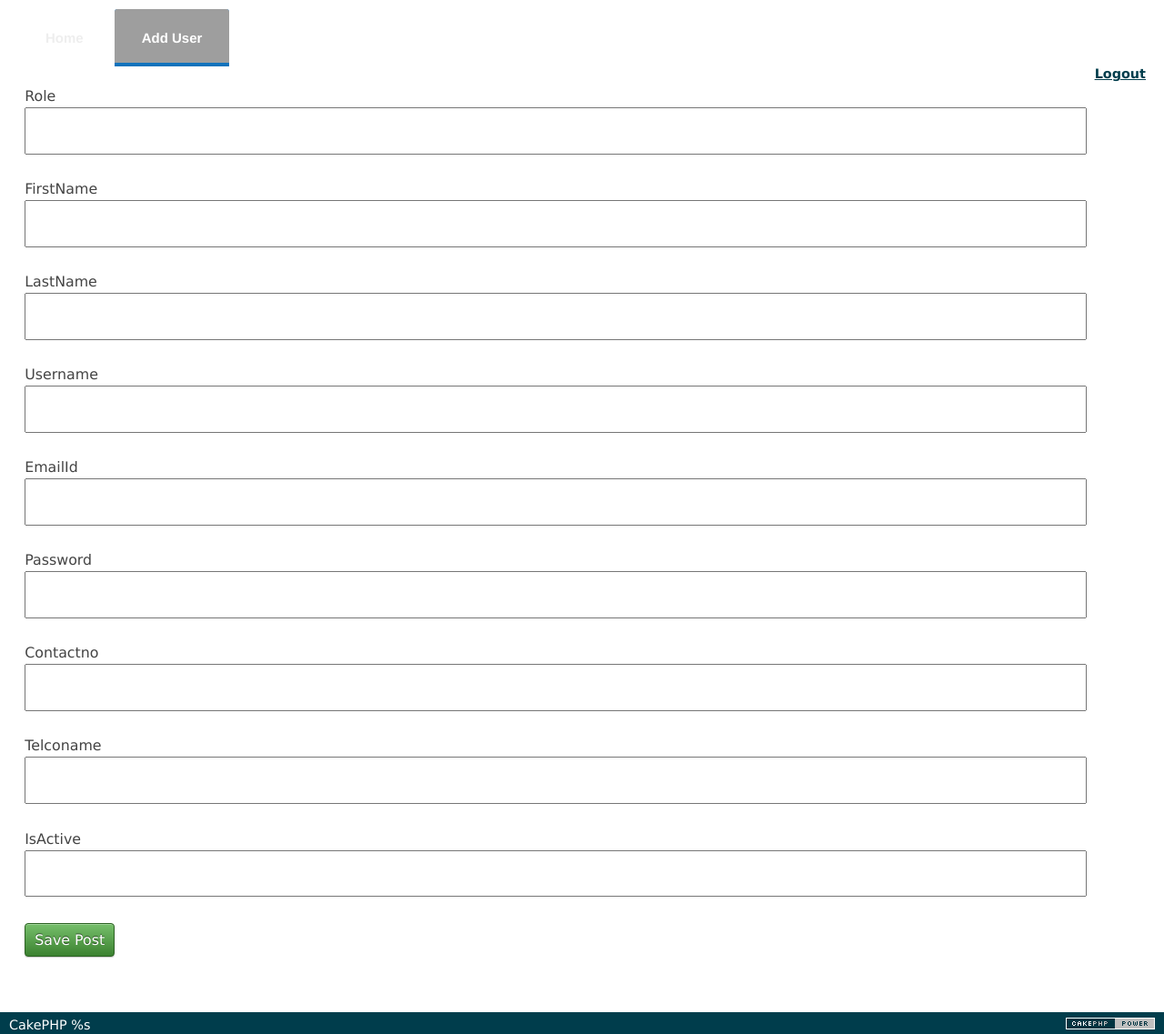
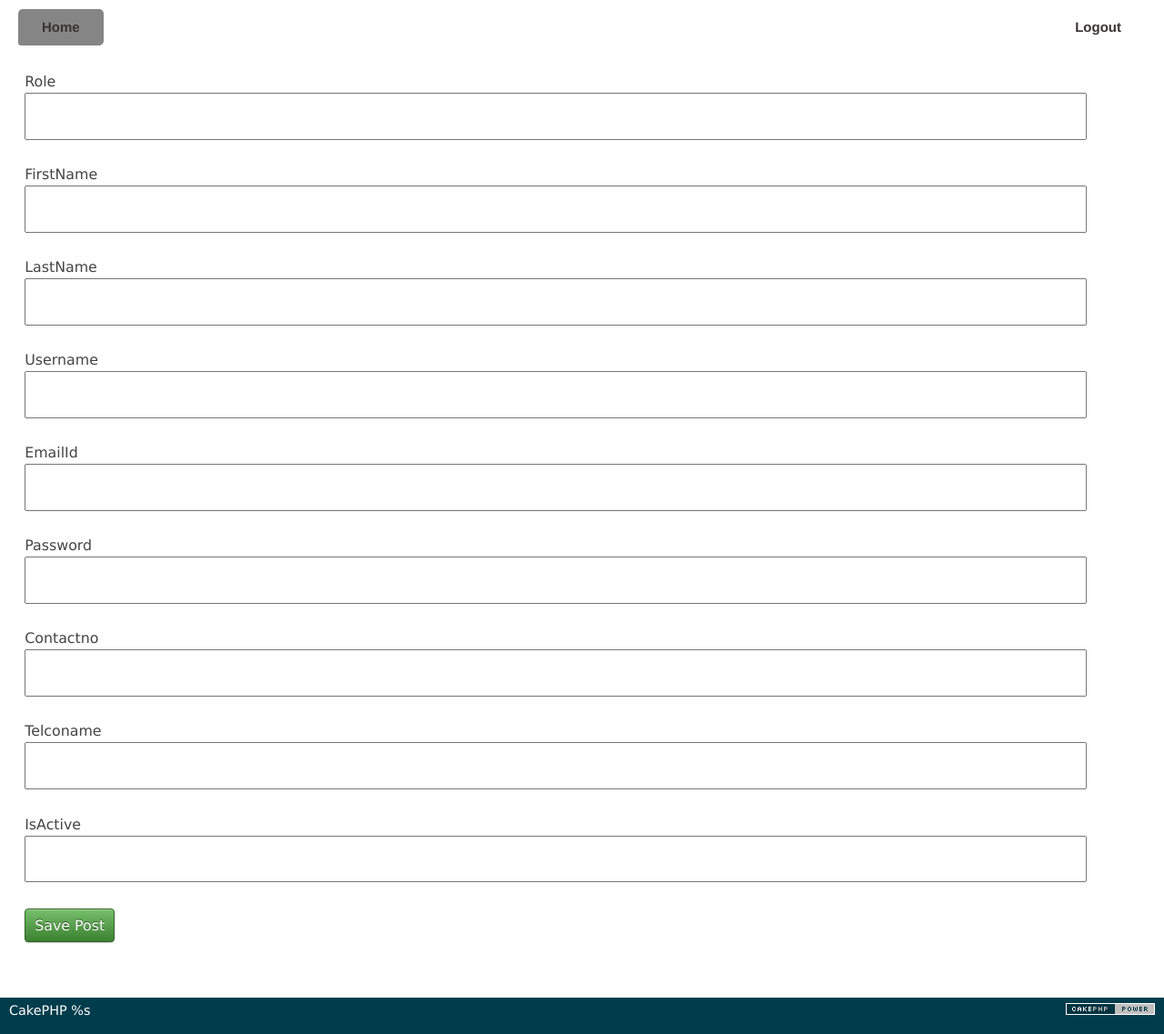
Before and after one commit to vasuki20/estd_new, a CakePHP app: the page made by app/View/Users/add.ctp in a window 1280 px wide. Shown: the part 47-1184 px from the top of the page at 91% size. Run offline with PHP 8.4 and a stand-in for CakePHP, Linux system fonts and the light colour scheme; the template is opened without the code that fills it, so the values that code supplies are empty; form fields are guessed from the names that the template uses; some libraries are stand-ins or nearby versions; grey boxes are pictures that could not be loaded.

Commit message:
lot of changes from menu to style .

```diff
--- a/app/View/Users/add.ctp
+++ b/app/View/Users/add.ctp
@@ -4,24 +4,19 @@
     <ul>
 
         <li> <?php echo $this->Html->link(__('Home'), array('action' => 'index')); ?></li>
-        <li class = active > <?php echo $this->Html->link(__('Add User'), array('action' => 'add')); ?></li>
-
+        <li class="logoutMenu"> <?php echo $this->Html->link('Logout', array('controller' => 'users', 'action' => 'logout')); ?></li>
     </ul>
-    </div>
-<div id="logoutBtn" style="float: right;">
-<?php echo $this->Html->link('Logout', array('controller' => 'users', 'action' => 'logout')); ?>
 </div>
 <?php
 echo $this->Form->create('User');
-echo $this->Form->input('Role', array("options"=>$Role));
+echo $this->Form->input('Role', array("options" => $Role));
 echo $this->Form->input('FirstName');
 echo $this->Form->input('LastName');
 echo $this->Form->input('username');
 echo $this->Form->input('emailId');
 echo $this->Form->input('password');
 echo $this->Form->input('contactno');
-echo $this->Form->input('Telconame', array("options"=>$Telconame));
-echo $this->Form->input('IsActive', array("options"=>$Isactive));
+echo $this->Form->input('Telconame', array("options" => $Telconame));
+echo $this->Form->input('IsActive', array("options" => $Isactive));
 echo $this->Form->end('Save Post');
-
 ?>
--- a/app/View/Users/edit.ctp
+++ b/app/View/Users/edit.ctp
@@ -3,13 +3,10 @@
 <div id='cssmenu'>
     <ul>
         <li> <?php echo $this->Html->link(__('Home'), array('action' => 'index')); ?></li>
-        <li class = active > <?php echo $this->Html->link(__('Edit User'), array('action' => 'edit')); ?></li>
+        <li class="logoutMenu"> <?php echo $this->Html->link('Logout', array('controller' => 'users', 'action' => 'logout')); ?></li>
     </ul>
 </div>
 
-<div id="logoutBtn" style="float: right;">
-    <?php echo $this->Html->link('Logout', array('controller' => 'users', 'action' => 'logout')); ?>
-</div>
 
 <?php
 echo $this->Form->create('User');
--- a/app/webroot/css/cake.generic.css
+++ b/app/webroot/css/cake.generic.css
@@ -144,10 +144,11 @@ table {
 	width: 100%;
 }
 th {
-	border:0;
-	border-bottom:2px solid #555;
+	border: 0;
+border-bottom: 2px solid #B00;
 text-align: left;
-	padding:4px;
+padding: 4px;
+color: rgb(190, 18, 18);
 }
 th a {
 	display: block;
@@ -165,6 +166,8 @@ table tr td {
 	text-align: left;
 	vertical-align: top;
 	border-bottom:1px solid #ddd;
+        max-width: 80px;
+word-wrap: break-word;
 }
 table tr:nth-child(even) {
 	background: #f9f9f9;
@@ -762,7 +765,7 @@ display: none;
   padding: 0;
   border: 0;
   list-style: none;
-  line-height: 1;
+  line-height: 0;
   display: block;
   position: relative;
   font-family: Capriola, Helvetica, sans-serif;
@@ -826,17 +829,17 @@ display: none;
 }
 #cssmenu ul li {
 float: left;
-  margin-right: 4px;
-  border-top-left-radius: 3px;
-  border-top-right-radius: 3px;
+margin-right: 1px;
 z-index: 5;
+background: #868585;
+border-radius: 5px;
 }
 #cssmenu ul li a {
-  padding: 24px 30px 20px 30px;
+padding: 20px 26px 16px 26px;
 margin-bottom: 4px;
 border-top-left-radius: 3px;
 border-top-right-radius: 3px;
-  color: #eeeeee;
+color: #383434;
 font-size: 15px;
 text-decoration: none;
 }
@@ -852,10 +855,15 @@ display: none;
   background: -webkit-linear-gradient(top, #3fa4f0 0%, #0f71ba 100%);
   background: -o-linear-gradient(top, #3fa4f0 0%, #0f71ba 100%);
   background: -ms-linear-gradient(top, #3fa4f0 0%, #0f71ba 100%);
-  background: linear-gradient(to bottom, #3fa4f0 0%, #0f71ba 100%);
+  background: rgb(85, 81, 81);
 }
 #cssmenu ul li a:hover,
 #cssmenu ul li.active > a {
   background: url('images/bg.png');
-  color: #ffffff;
+  color: rgb(221, 221, 221);
 }
+
+li.logoutMenu {
+float: right !important;
+background: white !important;
+}
```
Also changed, not shown: app/Controller/UsersController.php (+5 -14 lines), app/View/Reports/export_day.ctp (+9 -0 lines), app/View/Reports/export_month.ctp (+9 -0 lines), app/View/Reports/export_week.ctp (+9 -0 lines), app/View/Users/index.ctp (+9 -19 lines), app/View/Users/report.ctp (deleted, +0 -23 lines), app/View/Users/view.ctp (+5 -2 lines). Lines whose indentation alone changed are shown as unchanged.
